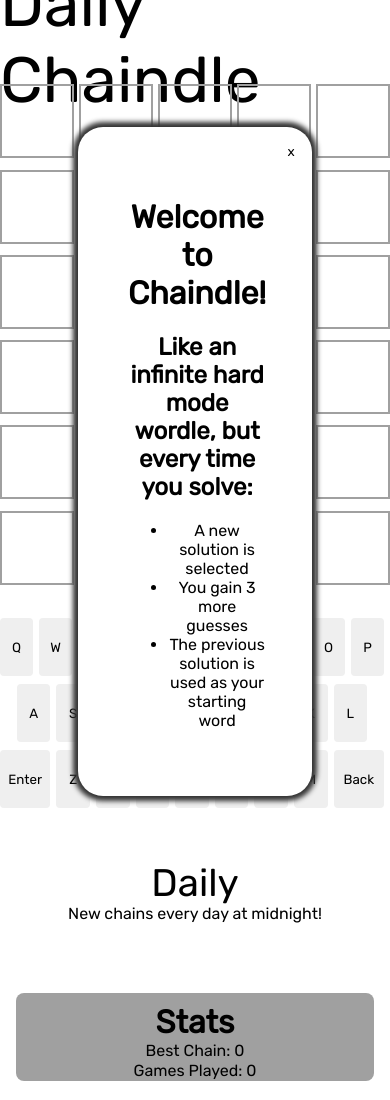
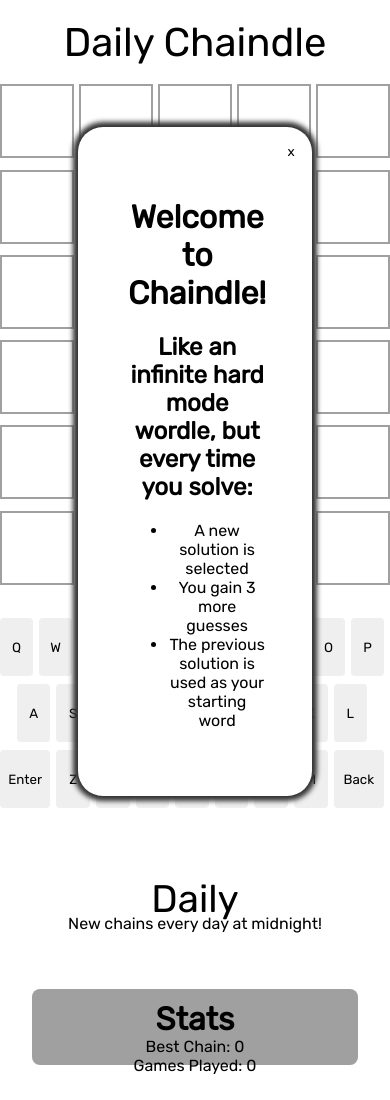
Before and after one commit to MrRiptide/Chaindle, a plain HTML site: page index.html in a window 390 px wide. Shown: the top 1100 px of the page. Drawn offline with nearby package versions, Linux system fonts and the light colour scheme.

Commit message:
okay i think i figured it out

```diff
--- a/styles.css
+++ b/styles.css
@@ -124,7 +124,8 @@ Title Section
     justify-content: center;
     align-items: center;
 
-    font-size: 4em;
+    font-size: 3.5em;
+    padding: 0.5em;
 }
 
 game-board {
@@ -257,7 +258,7 @@ Sidebars section
 */
 
 .daily-bar,.freeplay-bar {
-    padding: 1em;
+    padding: 2rem;
     text-align: center;
     display: grid;
 
@@ -267,13 +268,11 @@ Sidebars section
 .daily-bar {
     grid-column: 3/4;
     grid-row: 2/3;
-    padding: 1em;
 }
 
 .freeplay-bar {
     grid-column: 1/2;
     grid-row: 2/3;
-    padding: 1em;
 }
 
 .stats-section {
@@ -307,6 +306,10 @@ Sidebars section
         grid-template: 10% 60% 30% 30% 30% / 1fr;
     }
 
+    #game-title {
+        font-size: 2.5rem;
+    }
+
     game-board {
         grid-row: 2/3;
         grid-column: 1/2;
```
